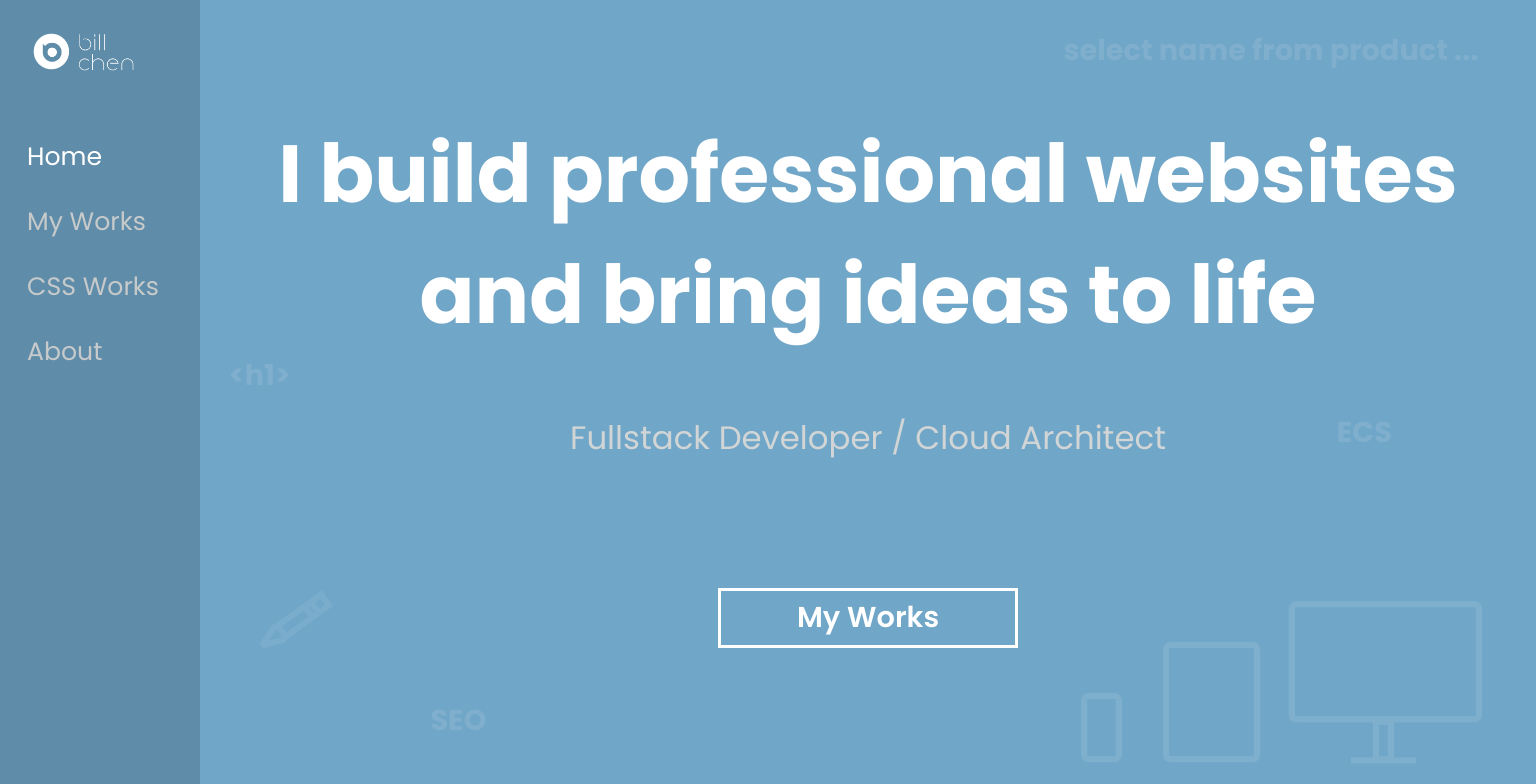
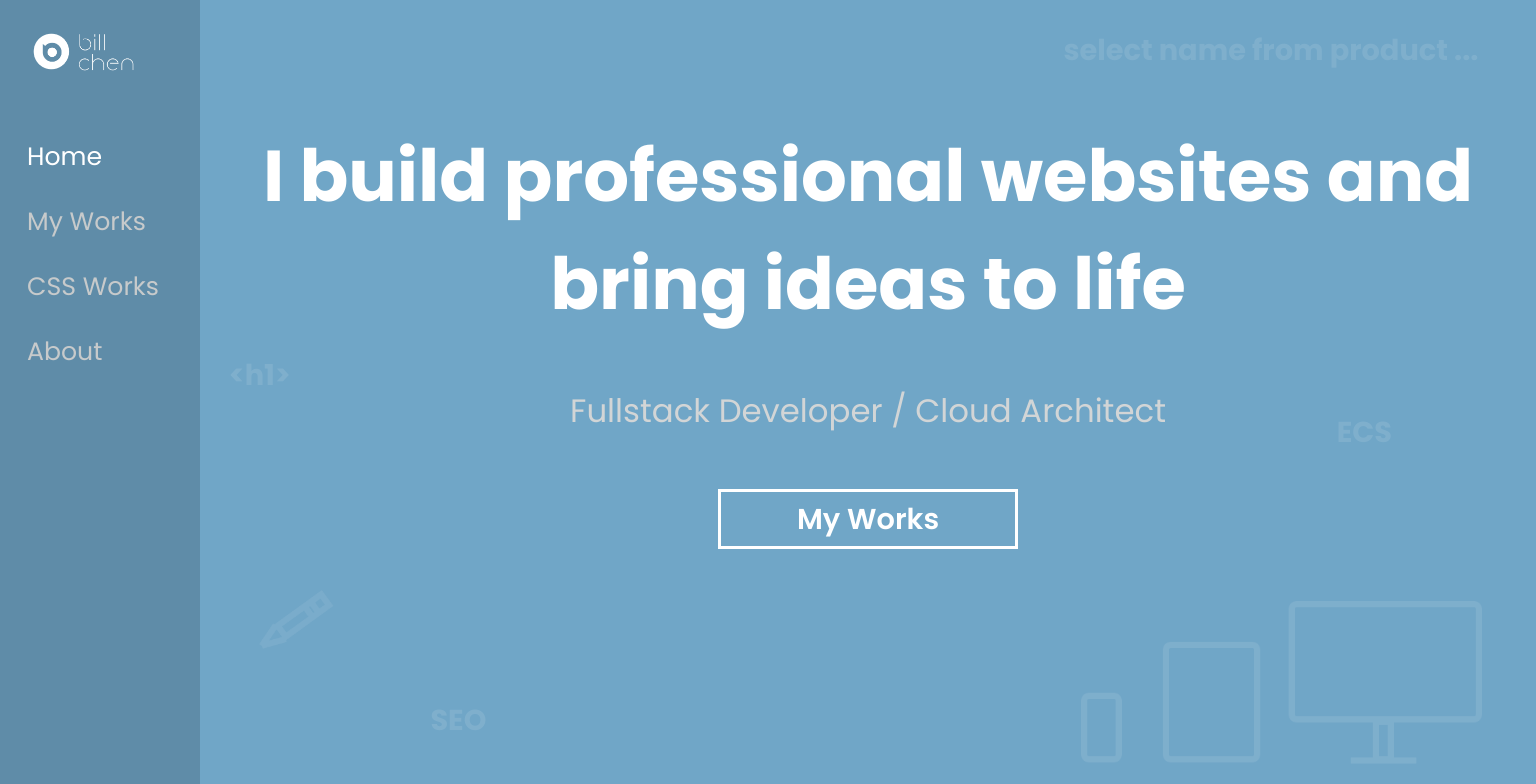
Before and after one commit to chen1223/portfolio, an Angular app: page / in a window 1536 px wide. Shown: the top 784 px of the page. Built offline with nearby package versions, Linux system fonts and the light colour scheme.

Commit message:
minor css adjust on home page

```diff
--- a/src/app/core/home/home.component.scss
+++ b/src/app/core/home/home.component.scss
@@ -269,14 +269,17 @@ a {
   }
   @media (min-width: 1300px) {
     .title {
-      font-size: 4.5em;
-      margin-top: 1.4em;
+      font-size: 4em;
+      margin-top: 1.7em;
       width: 100%;
       margin-left: auto;
       margin-right: auto;
     }
+    .desc {
+      margin-top: 1.5em;
+    }
     .cta-container {
-      margin-top: 7em;
+      margin-top: 3em;
     }
     .cta {
       font-size: 1.6em;
```
